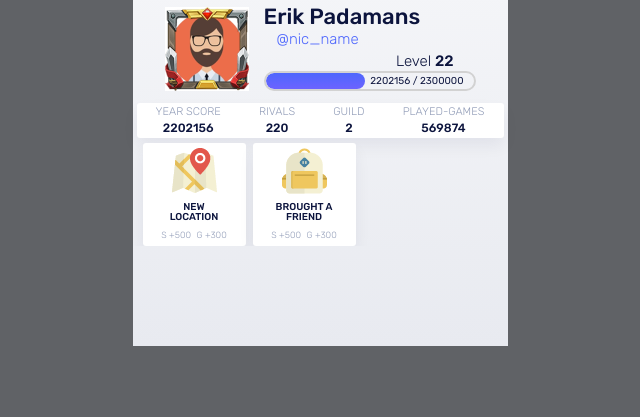
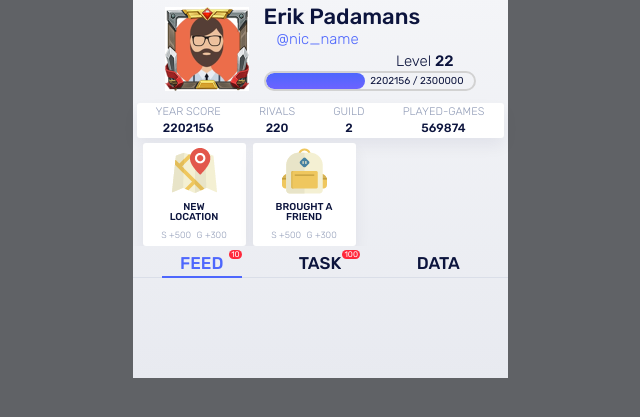
Before and after one commit to IzvekovWeb/Champ_Throw, a website built with webpack: page src/www/index.html in a window 1280 px wide. Shown: the part 159-576 px from the top of the page, without its empty margins (320-960 px from the left). Built offline with nearby package versions, Linux system fonts and the light colour scheme; files whose address does not match are found by name; a web font is replaced by a local one.

Commit message:
Блок mini-tab-bar

```diff
--- /dev/null
+++ b/src/scss/components/mini-tab-bar.scss
@@ -0,0 +1,45 @@
+.mini-tab-bar {
+  &__tabs {
+    @include flex(row, space-around, flex-end);
+    padding: 4px 10px 0 10px;
+  }
+  &__tab {
+    position: relative;
+    max-width: 80px;
+    width: 100%;
+    border-bottom: 2px solid transparent;
+    font-size: 17px;
+    font-weight: 500;
+    line-height: 20px;
+    text-transform: uppercase;
+    text-align: center;
+    cursor: pointer;
+
+    &--active {
+      color: $primary-color;
+      border-bottom: 2px solid $primary-color;
+    }
+    &-text {
+      line-height: 26px;
+    }
+    &-content {
+      position: absolute;
+
+      top: 0px;
+      right: 0px;
+      padding: 1px 2px;
+      border-radius: 100px;
+      background-color: $danger-color;
+      color: #ffffff;
+      font-size: 8px;
+      font-weight: 400;
+      line-height: 7px;
+    }
+  }
+  &__line {
+    width: 100%;
+    height: 1px;
+    background-color: #dadee8;
+    margin-top: -1px;
+  }
+}
--- a/src/scss/main.scss
+++ b/src/scss/main.scss
@@ -96,3 +96,4 @@ section,
 @import "./components/progress";
 @import "./components/home-stats";
 @import "./components/home-badges";
+@import "./components/mini-tab-bar";
--- a/src/scss/utils/vars.scss
+++ b/src/scss/utils/vars.scss
@@ -28,7 +28,7 @@ $mobileWidth             : 375px;
 $default-color           : #ffffff;
 $primary-color           : #4e67fd;
 $success-color           : #26de81;
-$danger-color            : #fc5c65;
+$danger-color            : #ff283b;
 $warning-color           : #fed330;
 $light-color             : #999999;
 $purple-color            : #8854d0;
--- a/src/www/index.html
+++ b/src/www/index.html
@@ -103,6 +103,23 @@
     </section>
     <!-- /.home-badges -->
 
+    <section class="mini-tab-bar">
+      <div class="mini-tab-bar__tabs">
+        <div class="mini-tab-bar__tab mini-tab-bar__tab--active">
+          <span class="mini-tab-bar__tab-text">FEED</span>
+          <span class="mini-tab-bar__tab-content">10</span>
+        </div>
+        <div class="mini-tab-bar__tab">
+          <span class="mini-tab-bar__tab-text">TASK</span>
+          <span class="mini-tab-bar__tab-content">100</span>
+        </div>
+        <div class="mini-tab-bar__tab">
+          <span class="mini-tab-bar__tab-text">DATA</span>
+        </div>
+      </div>
+      <div class="mini-tab-bar__line"> </div>
+    </section>
+    <!-- /.mini-tab-bar -->
 
     <div class="wrapper">
 
```
